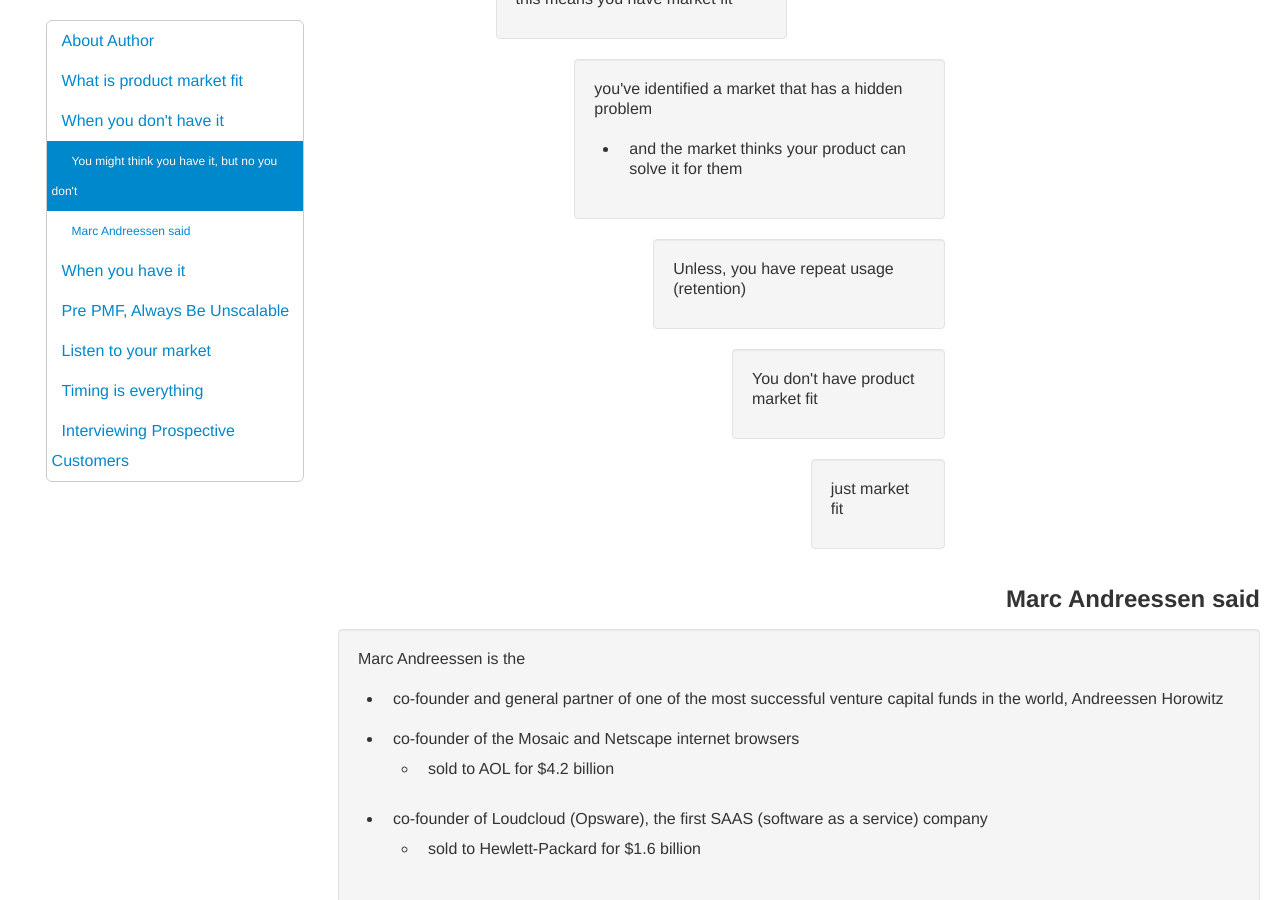
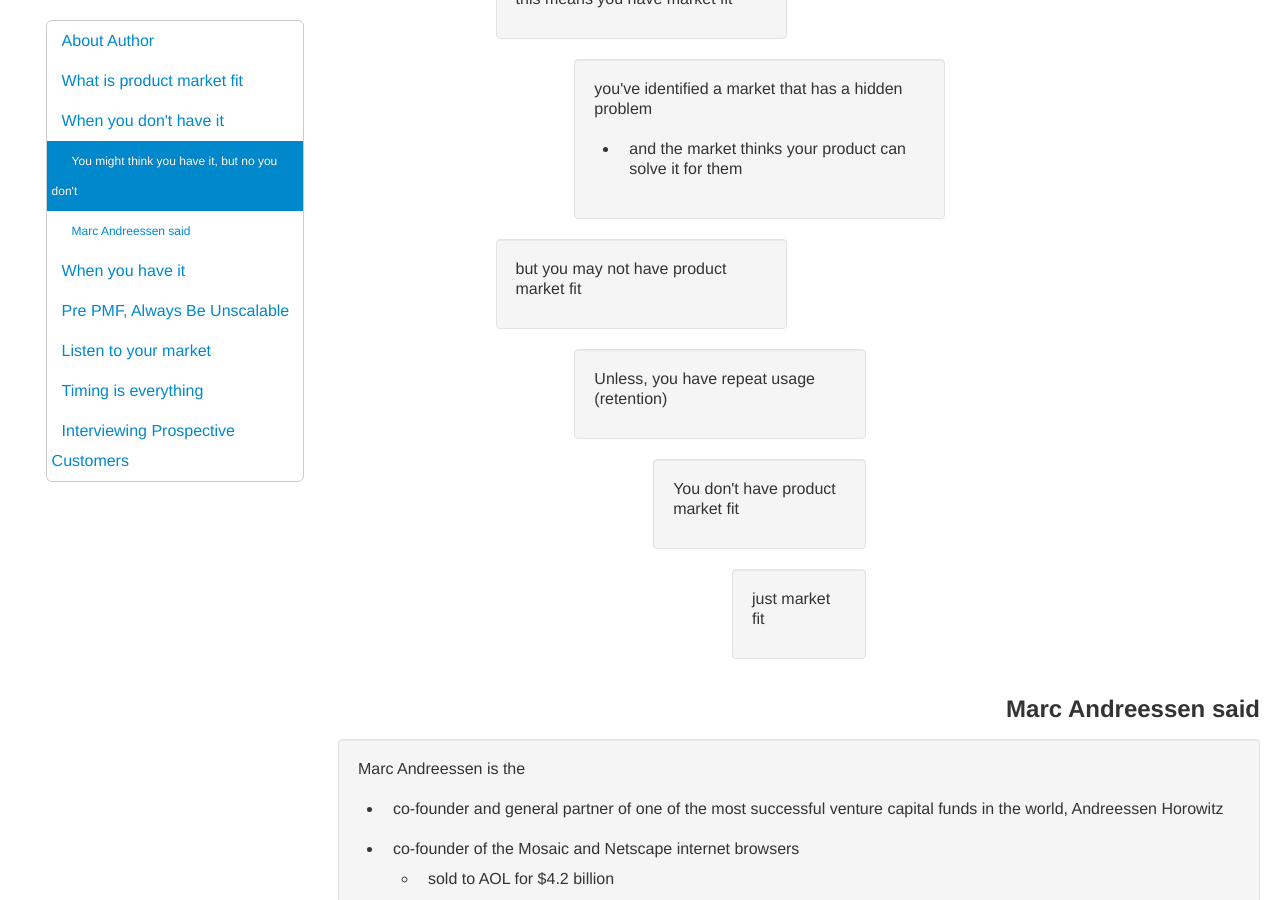
Before and after one commit to katpavan/katpavan.github.io, a Jekyll site: the page test.html, which Jekyll copies as it is, in a window 1280 px wide and 900 px high, scrolled down 2311 px. Built offline with Jekyll 4.4.1, drawn with Linux system fonts in a browser that asks for light colours.

Commit message:
when you dont have it update

```diff
--- a/test.html
+++ b/test.html
@@ -218,7 +218,15 @@
                         </div>
 
                         <div class="row-fluid">
-                            <div class="span4 offset4 well">
+                            <div class="span4 offset2 well">
+                                <p>
+                                    but you may not have product market fit
+                                </p>
+                            </div>
+                        </div>
+
+                        <div class="row-fluid">
+                            <div class="span4 offset3 well">
                                 <p>
                                     Unless, you have repeat usage (retention)
                                 </p>
@@ -226,7 +234,7 @@
                         </div>
 
                         <div class="row-fluid">
-                            <div class="span3 offset5 well">
+                            <div class="span3 offset4 well">
                                 <p>
                                     You don't have product market fit
                                 </p>
@@ -234,7 +242,7 @@
                         </div>
 
                         <div class="row-fluid">
-                            <div class="span2 offset6 well">
+                            <div class="span2 offset5 well">
                                 <p>
                                     just market fit
                                 </p>
```
